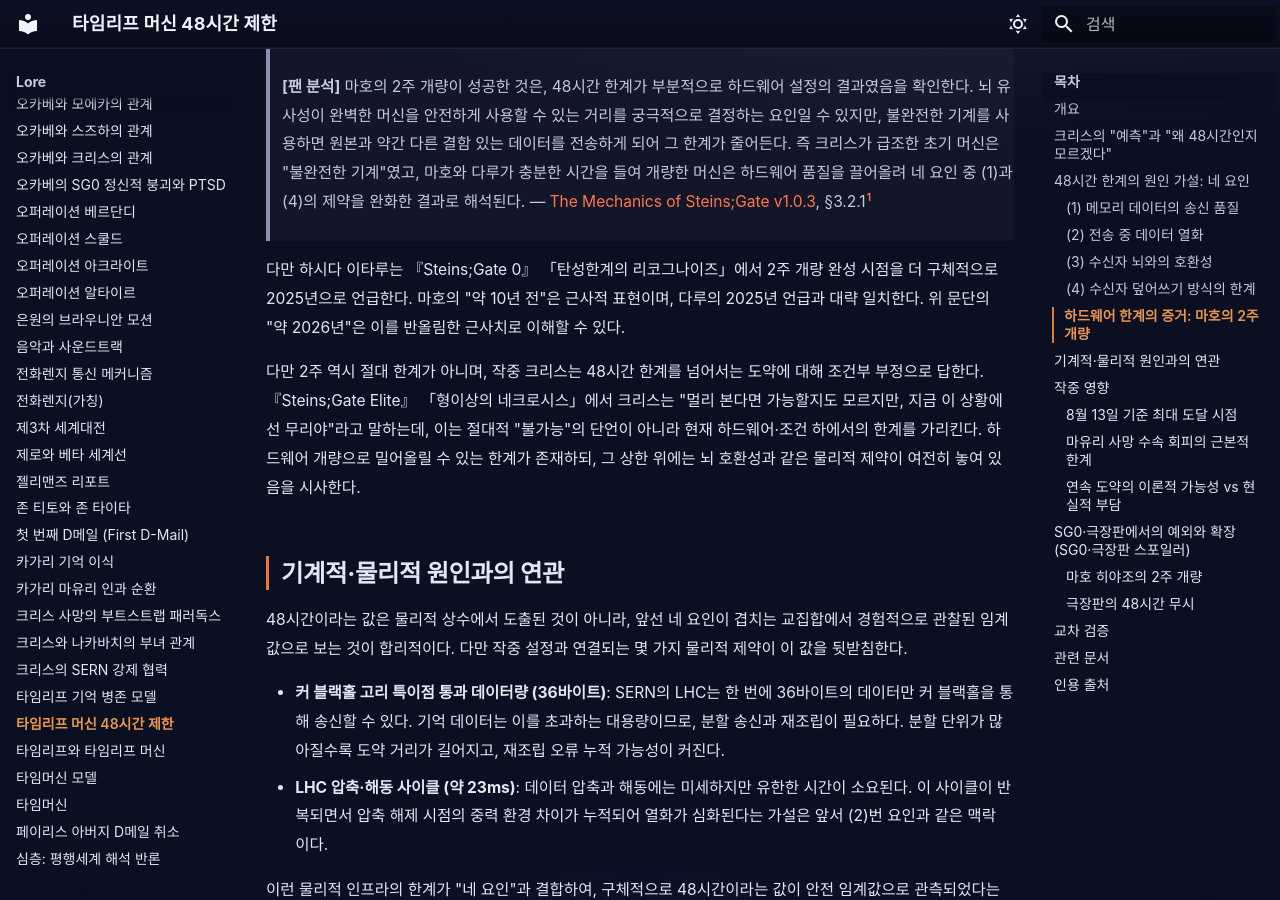
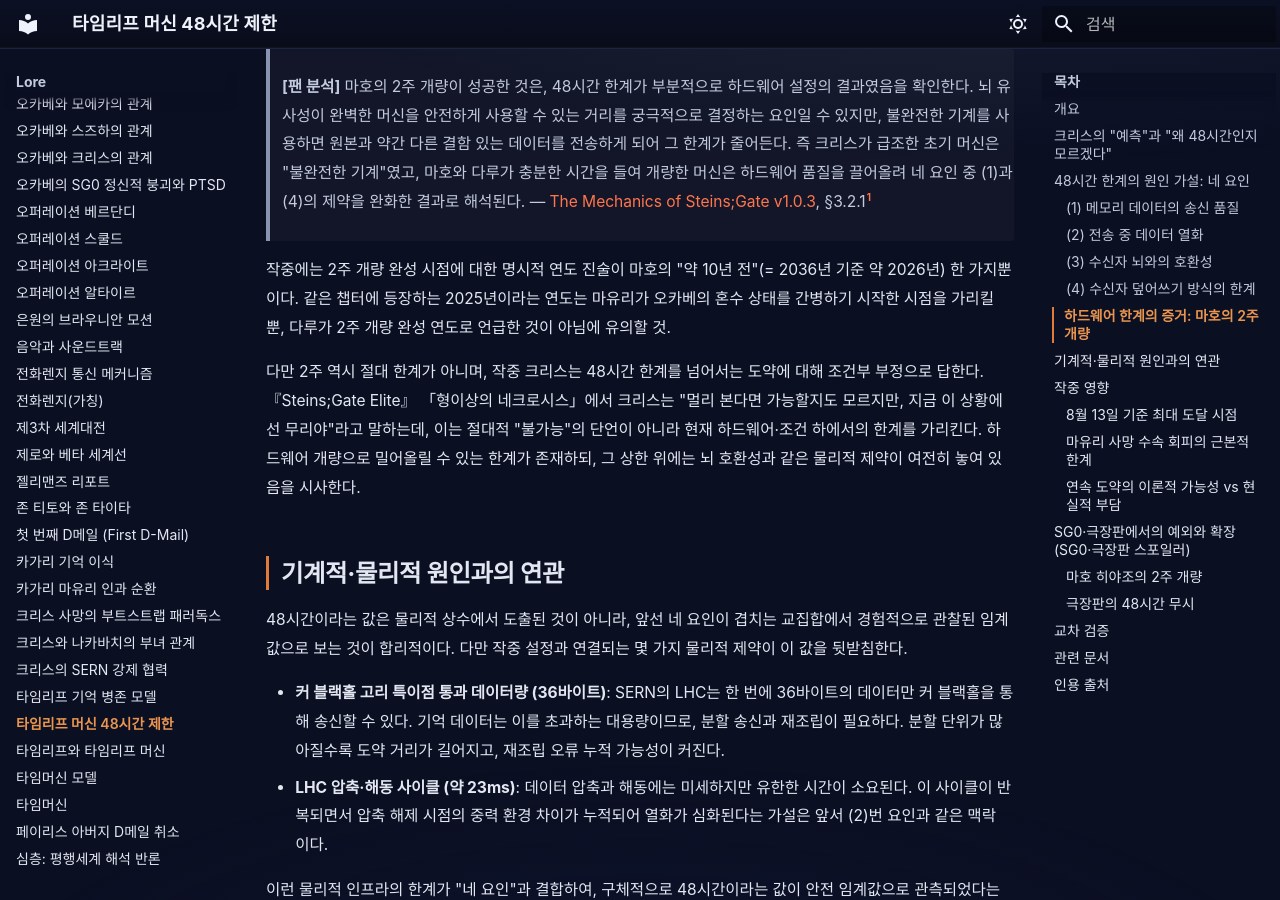
Before and after one commit to sgwiki/sgwiki.github.io, an MkDocs documentation site: the page built from wiki/lore/타임리프-머신-48시간-제한.md, in a window 1280 px wide and 900 px high, scrolled down 3169 px. Built offline with MkDocs 1.6.1 and Material for MkDocs 9.7.7, drawn with Linux system fonts in a browser that asks for light colours; some web fonts are replaced.

Commit message:
fix(wiki): 타임리프-머신-48시간-제한 — P10 8bce9269 패치 적용

```diff
--- a/wiki/lore/타임리프-머신-48시간-제한.md
+++ b/wiki/lore/타임리프-머신-48시간-제한.md
@@ -64,7 +64,7 @@ description: "타임 리프 머신은 phonewave를 베이스로 마키세 크리
 
 > **[팬 분석]** 마호의 2주 개량이 성공한 것은, 48시간 한계가 부분적으로 하드웨어 설정의 결과였음을 확인한다. 뇌 유사성이 완벽한 머신을 안전하게 사용할 수 있는 거리를 궁극적으로 결정하는 요인일 수 있지만, 불완전한 기계를 사용하면 원본과 약간 다른 결함 있는 데이터를 전송하게 되어 그 한계가 줄어든다. 즉 크리스가 급조한 초기 머신은 "불완전한 기계"였고, 마호와 다루가 충분한 시간을 들여 개량한 머신은 하드웨어 품질을 끌어올려 네 요인 중 (1)과 (4)의 제약을 완화한 결과로 해석된다. — [The Mechanics of Steins;Gate v1.0.3](../근거자료/비공식/mechanics-of-steins-gate/ch3.md), §3.2.1[^1]
 
-다만 하시다 이타루는 『Steins;Gate 0』 「탄성한계의 리코그나이즈」에서 2주 개량 완성 시점을 더 구체적으로 2025년으로 언급한다. 마호의 "약 10년 전"은 근사적 표현이며, 다루의 2025년 언급과 대략 일치한다. 위 문단의 "약 2026년"은 이를 반올림한 근사치로 이해할 수 있다.
+작중에는 2주 개량 완성 시점에 대한 명시적 연도 진술이 마호의 "약 10년 전"(= 2036년 기준 약 2026년) 한 가지뿐이다. 같은 챕터에 등장하는 2025년이라는 연도는 마유리가 오카베의 혼수 상태를 간병하기 시작한 시점을 가리킬 뿐, 다루가 2주 개량 완성 연도로 언급한 것이 아님에 유의할 것.
 
 다만 2주 역시 절대 한계가 아니며, 작중 크리스는 48시간 한계를 넘어서는 도약에 대해 조건부 부정으로 답한다. 『Steins;Gate Elite』 「형이상의 네크로시스」에서 크리스는 "멀리 본다면 가능할지도 모르지만, 지금 이 상황에선 무리야"라고 말하는데, 이는 절대적 "불가능"의 단언이 아니라 현재 하드웨어·조건 하에서의 한계를 가리킨다. 하드웨어 개량으로 밀어올릴 수 있는 한계가 존재하되, 그 상한 위에는 뇌 호환성과 같은 물리적 제약이 여전히 놓여 있음을 시사한다.
 
```
